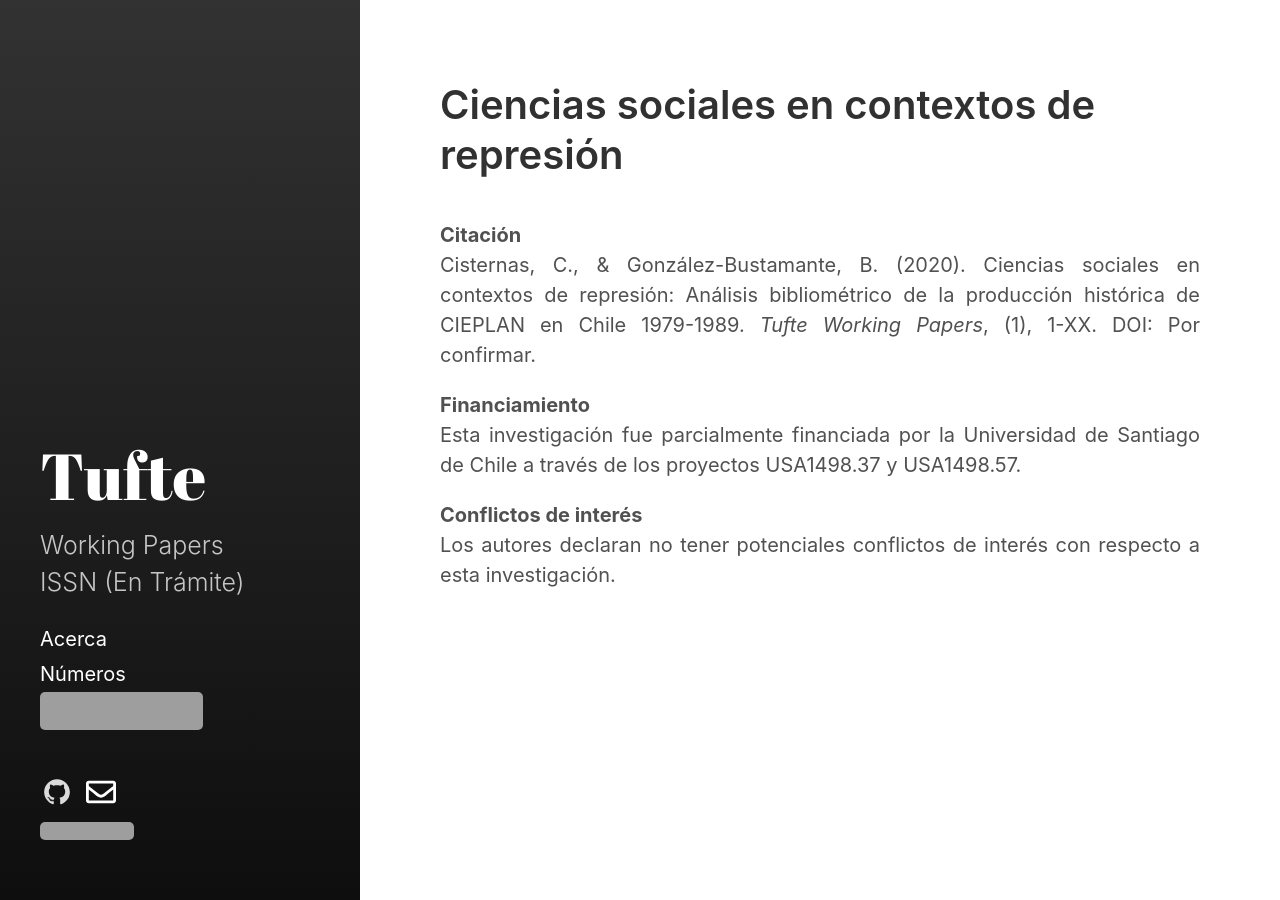
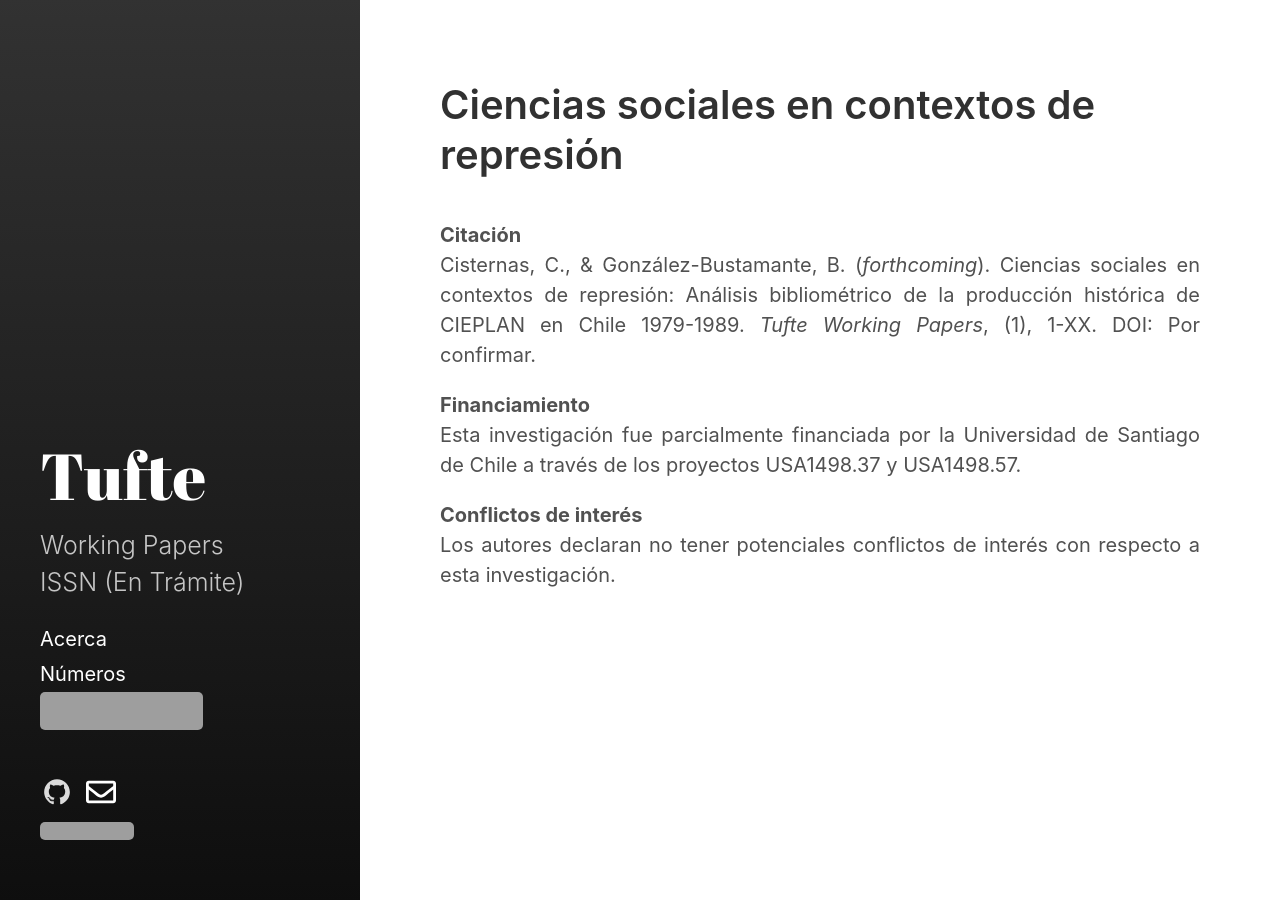
Before and after one commit to training-datalab/tuftepapers.com, a Jekyll site: the page built from _posts/2020-08-03-ciencias-sociales-en-contextos-de-represion.md, in a window 1280 px wide. Built offline with Jekyll 4.4.1, drawn with Linux system fonts in a browser that asks for light colours; grey boxes are pictures that could not be loaded.

Commit message:
Update 2020-08-03-ciencias-sociales-en-contextos-de-represion.md

```diff
--- a/_posts/2020-08-03-ciencias-sociales-en-contextos-de-represion.md
+++ b/_posts/2020-08-03-ciencias-sociales-en-contextos-de-represion.md
@@ -7,7 +7,7 @@ excerpt_separator:  <!--more-->
 ---
 
 <p align=" justify"><b>Citación</b><br />
-Cisternas, C., & González-Bustamante, B. (2020). Ciencias sociales en contextos de represión: Análisis bibliométrico de la producción histórica de CIEPLAN en Chile 1979-1989. <em>Tufte Working Papers</em>, (1), 1-XX. DOI: Por confirmar.</p>
+Cisternas, C., & González-Bustamante, B. (<em>forthcoming</em>). Ciencias sociales en contextos de represión: Análisis bibliométrico de la producción histórica de CIEPLAN en Chile 1979-1989. <em>Tufte Working Papers</em>, (1), 1-XX. DOI: Por confirmar.</p>
 
 <p align=" justify"><b>Financiamiento</b><br />
 Esta investigación fue parcialmente financiada por la Universidad de Santiago de Chile a través de los proyectos USA1498.37 y USA1498.57.</p>
```
